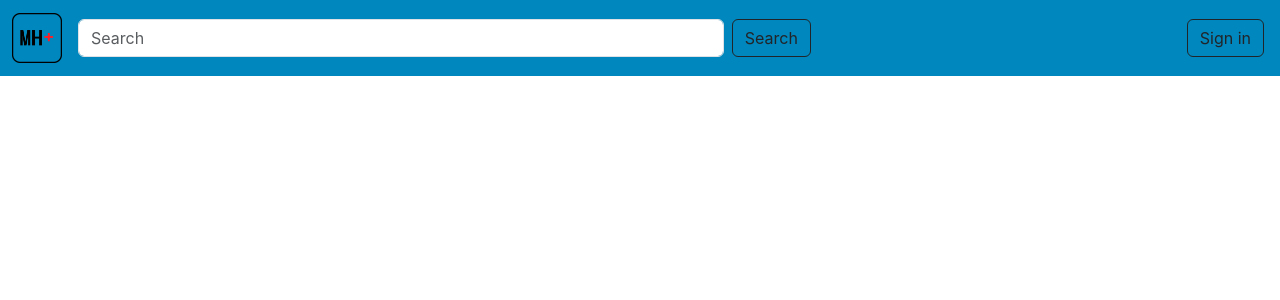
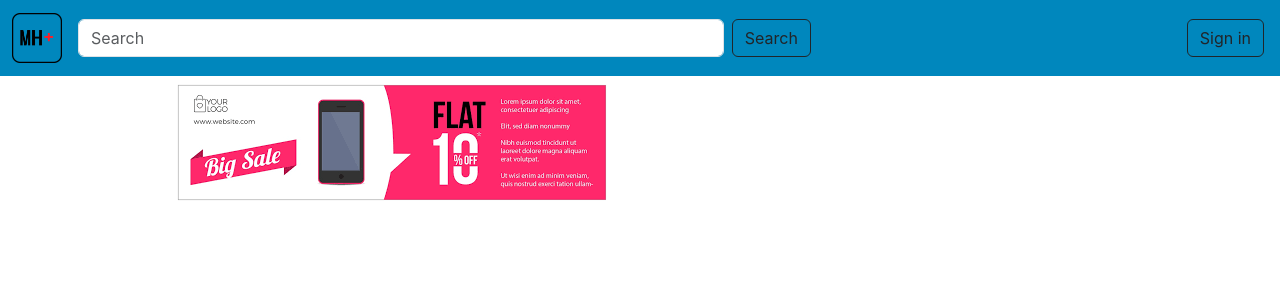
Before and after one commit to Jafor2646/medi-help, a React (Create React App) app in the folder front-end/medi-help-front-end/: page / in a window 1280 px wide. Shown: the top 300 px of the page. Built offline with nearby package versions, Linux system fonts and the light colour scheme.

Commit message:
Added banner - Jafor

```diff
--- a/front-end/medi-help-front-end/src/App.tsx
+++ b/front-end/medi-help-front-end/src/App.tsx
@@ -1,10 +1,14 @@
 import React from 'react';
 import './App.css';
 import { Navbar } from './layouts/NavbarAndFooter/Navbar';
+import { ImageContainer } from './layouts/Banner/Ad';
 
 function App() {
   return (
-    <Navbar/>
+    <>
+    <Navbar />
+    <ImageContainer />
+    </>
   );
 }
 
--- /dev/null
+++ b/front-end/medi-help-front-end/src/layouts/Banner/Ad.tsx
@@ -0,0 +1,11 @@
+import image from "./images.jpg";
+export const ImageContainer = () => {
+  return (
+    <div className="container mt-2">
+      <div className="row d-flex justify-content-center align-item-left">
+        <div className="col-xs-10 col-sm-10 col-md-4 col-lg-10 mb-2">
+          <img src={image} alt={"Ad"} className="img-fluid" />
+        </div>
+      </div>
+    </div>
+)}
```
Also changed, not shown: front-end/medi-help-front-end/src/layouts/Banner/images.jpg (added).
